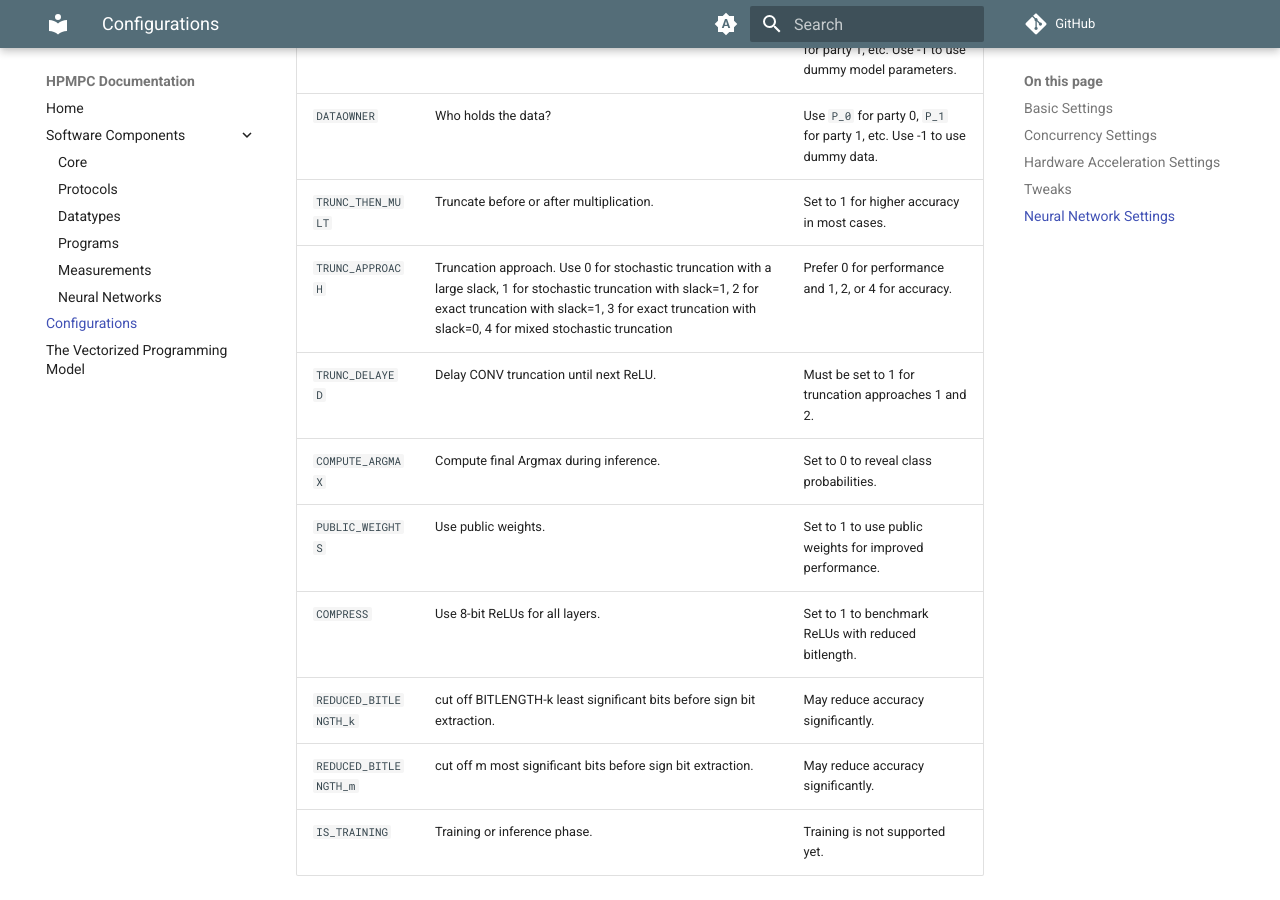
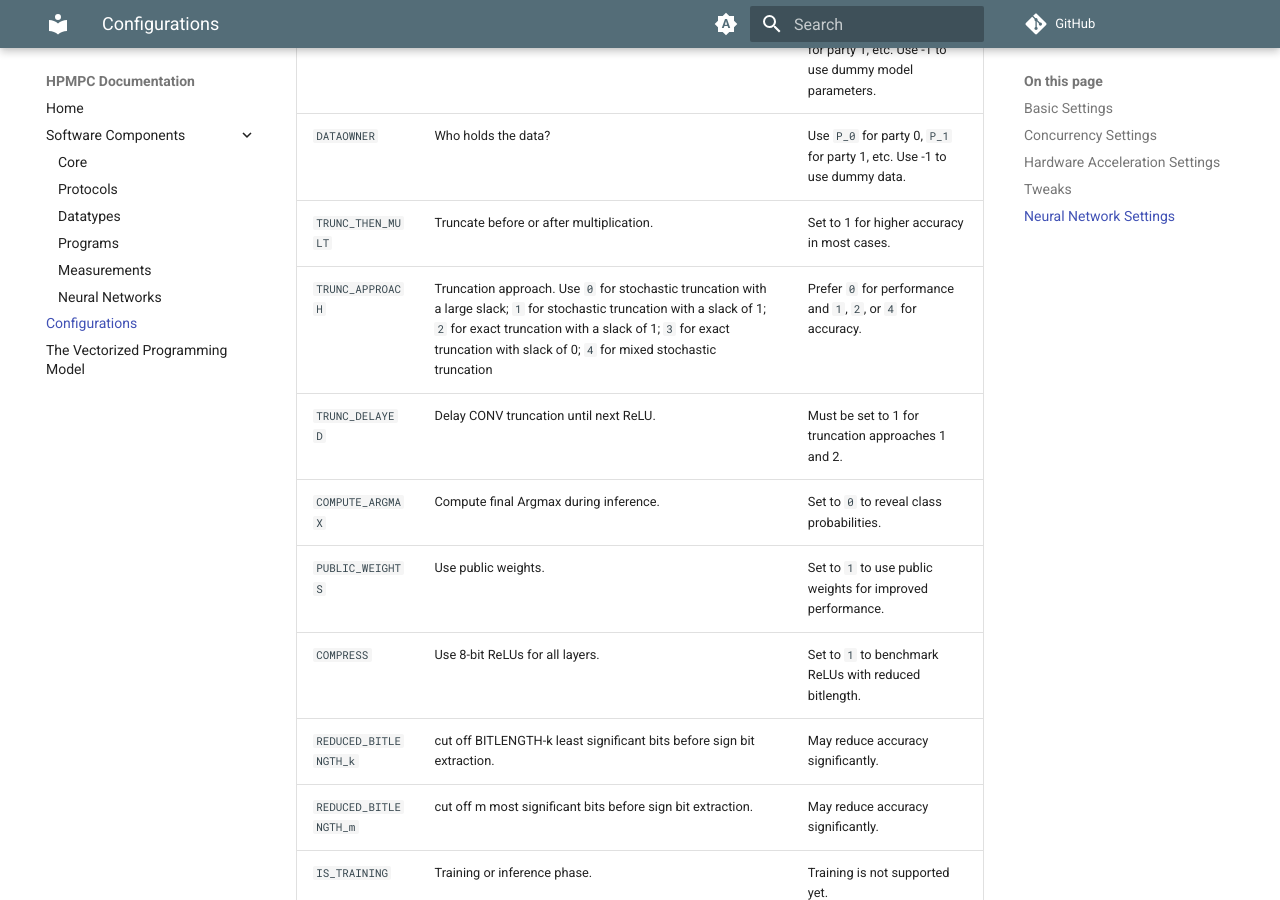
Before and after one commit to chart21/mkdocs-hpmpc, an MkDocs documentation site: the page built from docs/configurations.md, in a window 1280 px wide and 900 px high, scrolled down 2392 px. Built offline with MkDocs 1.6.1 and Material for MkDocs 9.7.7, drawn with Linux system fonts in a browser that asks for light colours; comment, search, counter and statistics services are not loaded.

Commit message:
update documentation

```diff
--- a/docs/configurations.md
+++ b/docs/configurations.md
@@ -54,11 +54,11 @@ make -j PARTY=<party_id> FUNCTION_IDENTIFIER=<function_identifier> NUM_INPUTS=<n
 | `MODELOWNER` | Who holds the model parameters? | Use `P_0` for party 0, `P_1` for party 1, etc. Use -1 to use dummy model parameters. |
 | `DATAOWNER` | Who holds the data? | Use `P_0` for party 0, `P_1` for party 1, etc. Use -1 to use dummy data. |
 | `TRUNC_THEN_MULT` | Truncate before or after multiplication. | Set to 1 for higher accuracy in most cases. |
-| `TRUNC_APPROACH` | Truncation approach. Use 0 for stochastic truncation with a large slack, 1 for stochastic truncation with slack=1, 2 for exact truncation with slack=1, 3 for exact truncation with slack=0, 4 for mixed stochastic truncation | Prefer 0 for performance and 1, 2, or 4 for accuracy. |
+| `TRUNC_APPROACH` | Truncation approach. Use `0` for stochastic truncation with a large slack; `1` for stochastic truncation with a slack of 1; `2` for exact truncation with a slack of 1; `3` for exact truncation with slack of 0; `4` for mixed stochastic truncation | Prefer `0` for performance and `1`, `2`, or `4` for accuracy. |
 | `TRUNC_DELAYED` | Delay CONV truncation until next ReLU. | Must be set to 1 for truncation approaches 1 and 2. |
-| `COMPUTE_ARGMAX` | Compute final Argmax during inference. | Set to 0 to reveal class probabilities. |
-| `PUBLIC_WEIGHTS` | Use public weights. | Set to 1 to use public weights for improved performance. |
-| `COMPRESS` | Use 8-bit ReLUs for all layers. | Set to 1 to benchmark ReLUs with reduced bitlength. |
+| `COMPUTE_ARGMAX` | Compute final Argmax during inference. | Set to `0` to reveal class probabilities. |
+| `PUBLIC_WEIGHTS` | Use public weights. | Set to `1` to use public weights for improved performance. |
+| `COMPRESS` | Use 8-bit ReLUs for all layers. | Set to `1` to benchmark ReLUs with reduced bitlength. |
 | `REDUCED_BITLENGTH_k` | cut off BITLENGTH-k least significant bits before sign bit extraction. | May reduce accuracy significantly. |
 | `REDUCED_BITLENGTH_m` | cut off m most significant bits before sign bit extraction. | May reduce accuracy significantly. |
 | `IS_TRAINING` | Training or inference phase. | Training is not supported yet. |
```
